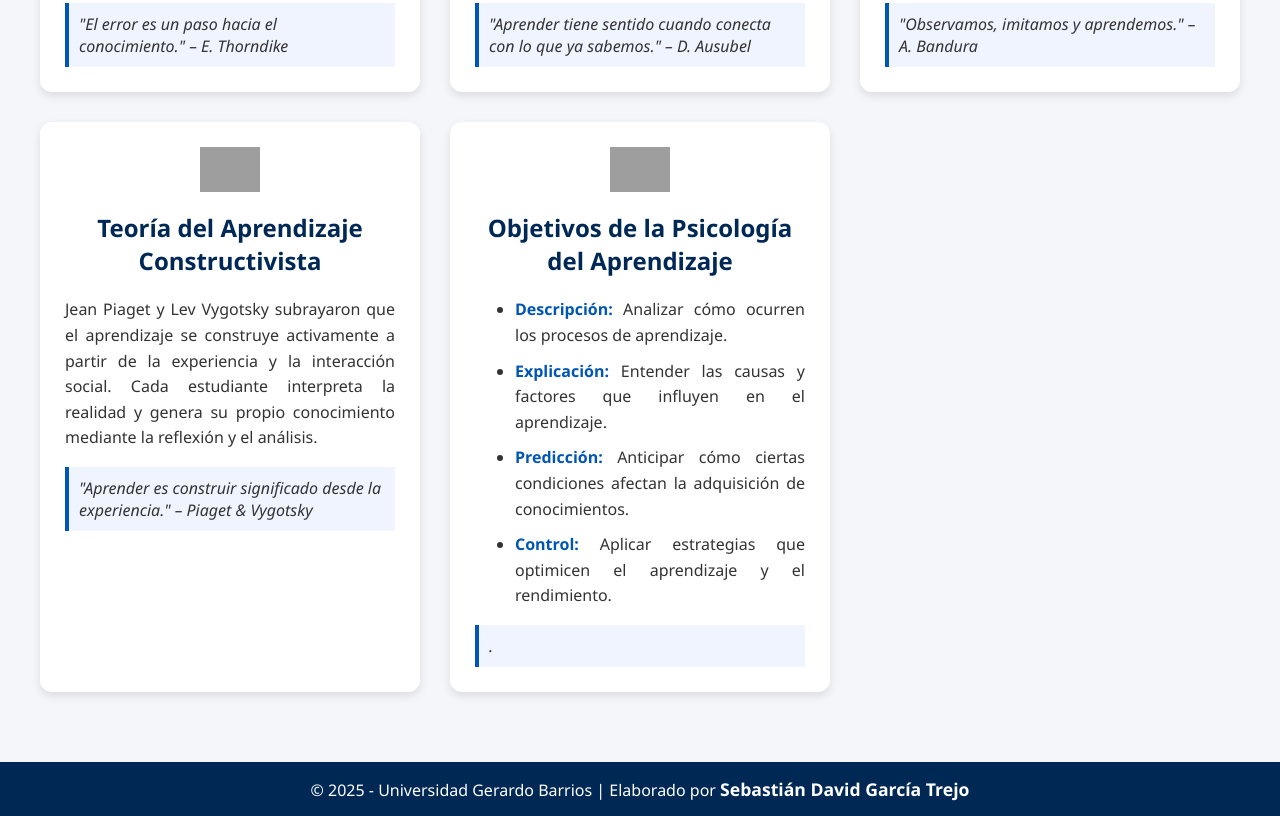
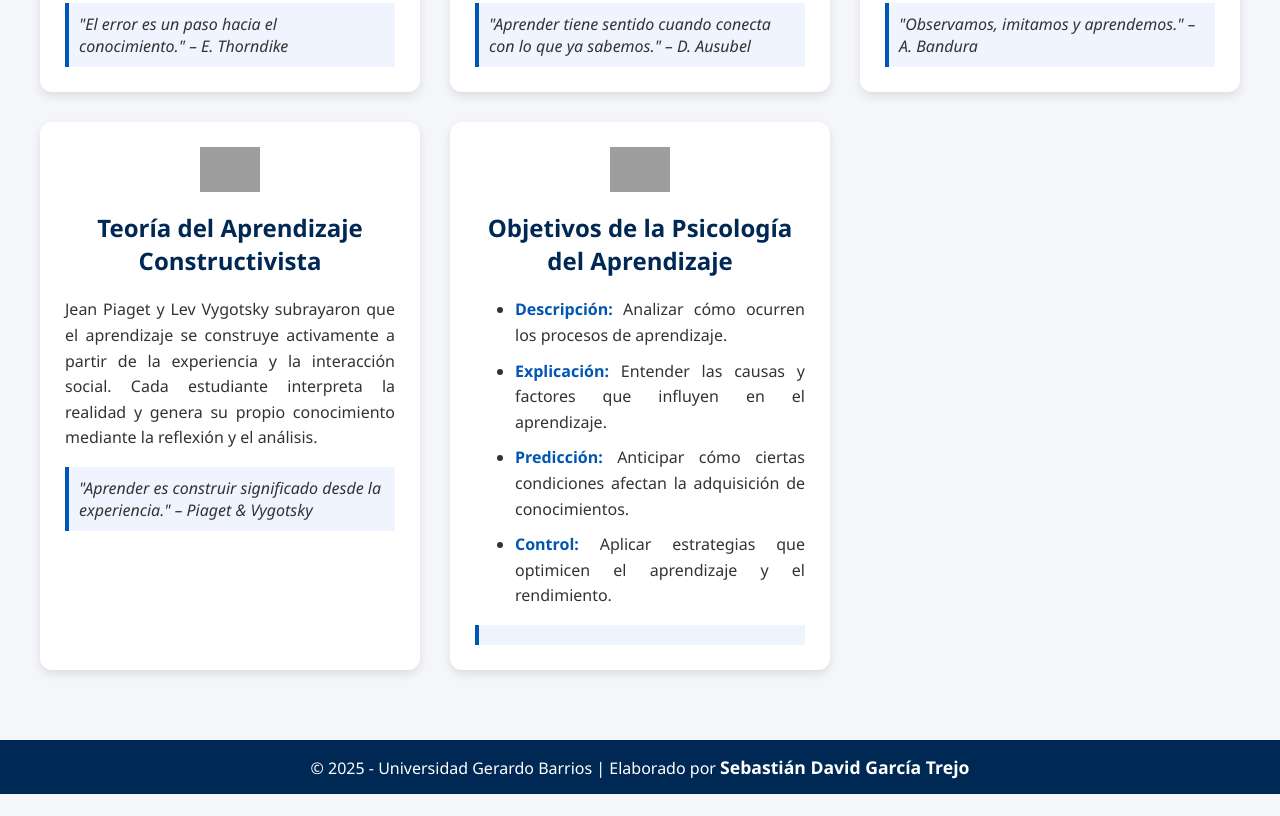
Before and after one commit to ferguevara812-pixel/psicolllogia-del-APrendizaje, a plain HTML site: page semana2.html in a window 1280 px wide. Shown: the part 1044-1860 px from the top of the page. After the commit the page ends 1838 px from the top, so only its background shows below. Drawn offline with Linux system fonts and the light colour scheme; grey boxes are pictures that could not be loaded.

Commit message:
Update semana2.html

```diff
--- a/semana2.html
+++ b/semana2.html
@@ -198,7 +198,7 @@
         <li><span class="highlight">Predicción:</span> Anticipar cómo ciertas condiciones afectan la adquisición de conocimientos.</li>
         <li><span class="highlight">Control:</span> Aplicar estrategias que optimicen el aprendizaje y el rendimiento.</li>
       </ul>
-      <div class="quote">.</div>
+      <div class="quote"></div>
     </div>
   </div>
 
```
